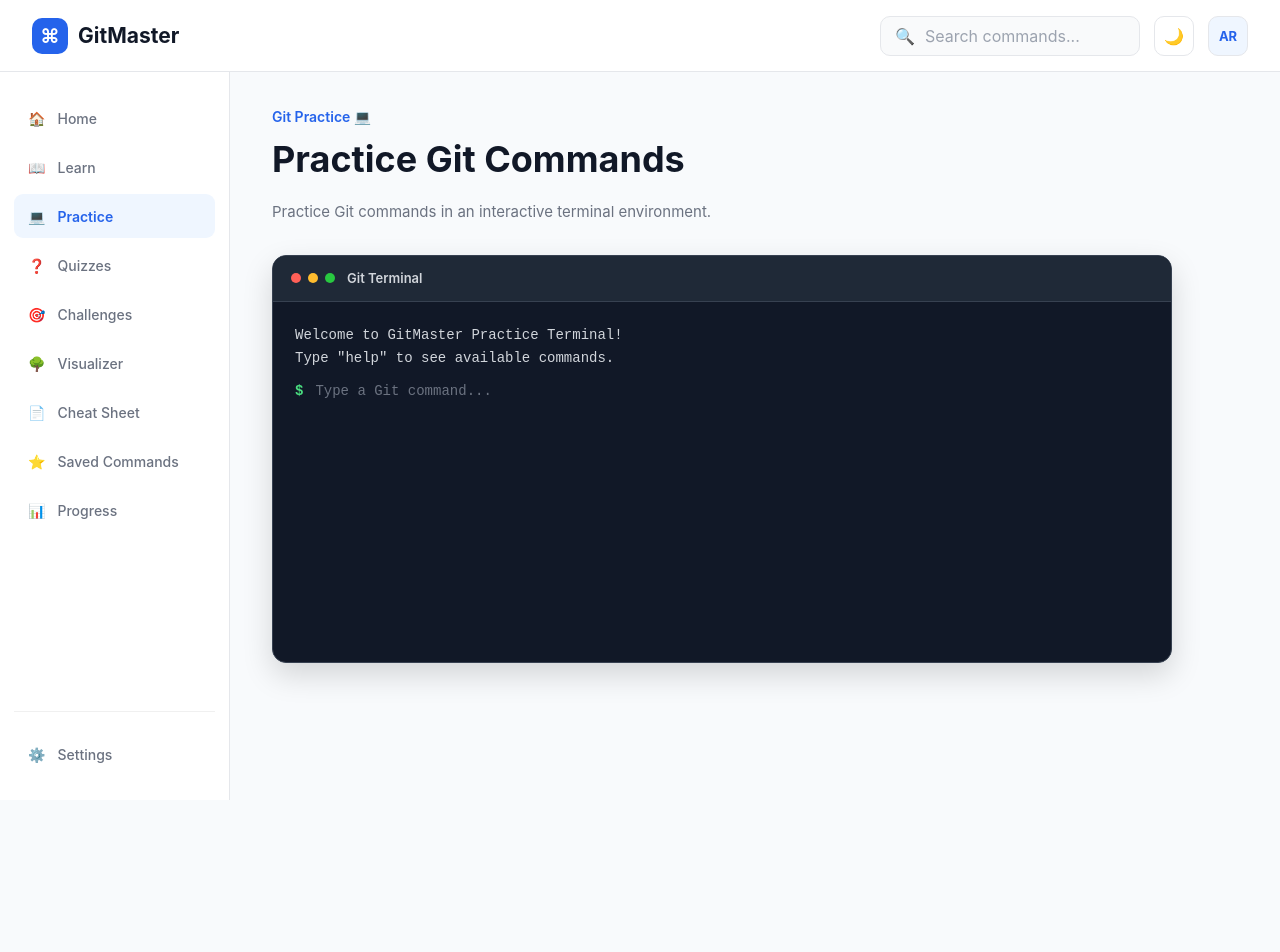
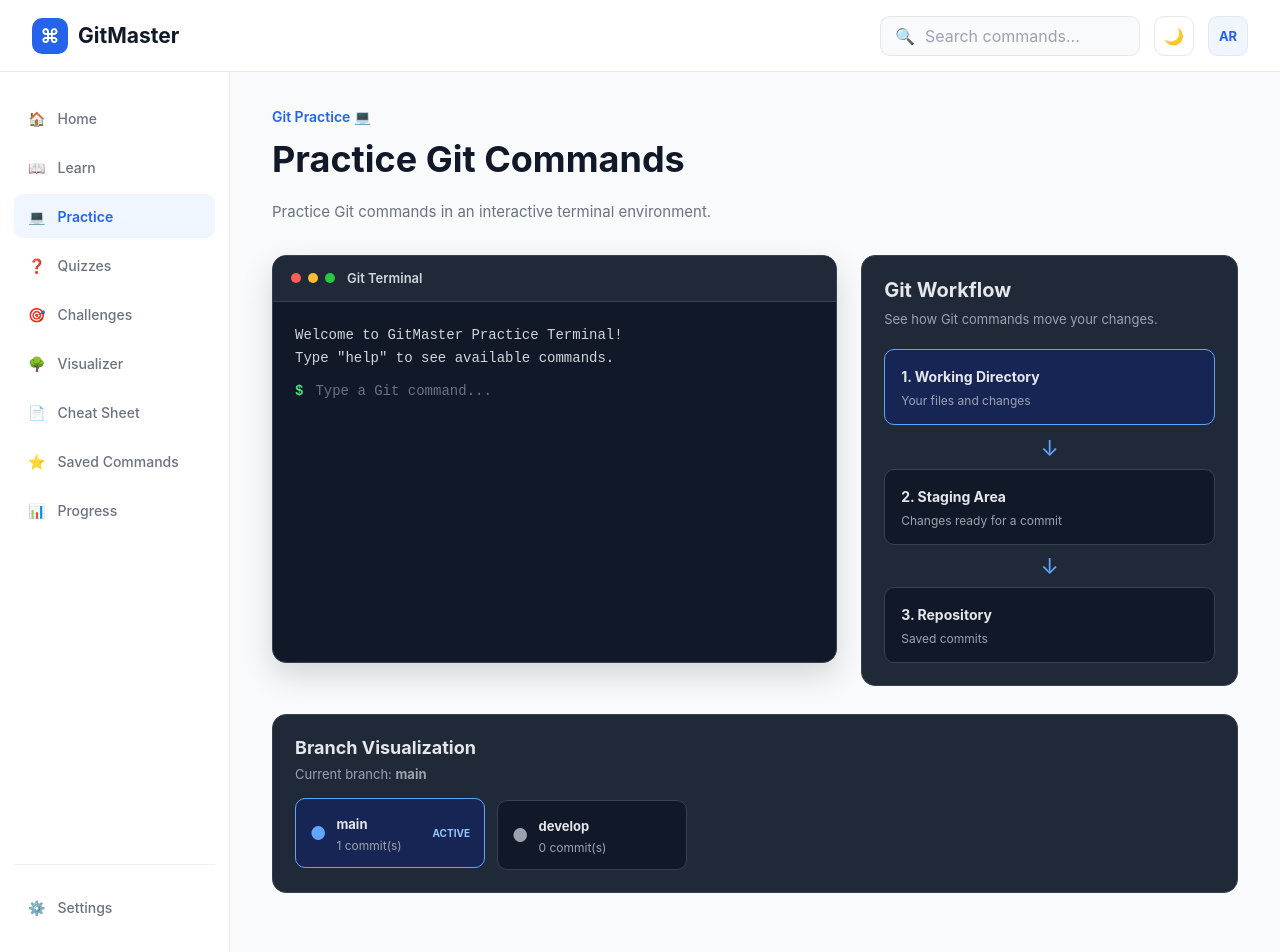
Before and after one commit to Ajayravichandran31/GitMaster, a React (Vite) app in the folder gitmaster-frontend/: page /practice in a window 1280 px wide. Before the commit the page ends 800 px from the top, so only its background shows below. Built offline with nearby package versions, Linux system fonts and the light colour scheme.

Commit message:
Add practice workflow visualization and animations

```diff
--- a/gitmaster-frontend/src/App.css
+++ b/gitmaster-frontend/src/App.css
@@ -1180,3 +1180,164 @@ button {
   background: #374151;
   color: #ffffff;
 }
+
+
+/* GitMaster Practice Workflow */
+
+.practice-workspace {
+  display: grid;
+  grid-template-columns: minmax(0, 1.5fr) minmax(260px, 1fr);
+  gap: 24px;
+  align-items: start;
+  margin-top: 30px;
+}
+
+.practice-workspace .practice-terminal {
+  min-width: 0;
+  max-width: none;
+  margin-top: 0;
+}
+
+.workflow-panel {
+  padding: 22px;
+  border: 1px solid #374151;
+  border-radius: 14px;
+  background: #1f2937;
+  color: #e5e7eb;
+}
+
+.workflow-panel h2 {
+  margin: 0 0 8px;
+  font-size: 20px;
+}
+
+.workflow-panel > p {
+  margin: 0 0 22px;
+  color: #9ca3af;
+  font-size: 13px;
+  line-height: 1.5;
+}
+
+.workflow-stage {
+  padding: 16px;
+  border: 1px solid #374151;
+  border-radius: 10px;
+  background: #111827;
+  transition: border-color 0.3s ease, background 0.3s ease,
+    transform 0.3s ease;
+}
+
+.workflow-stage strong {
+  font-size: 14px;
+}
+
+.workflow-stage p {
+  margin: 7px 0 0;
+  color: #9ca3af;
+  font-size: 12px;
+}
+
+.workflow-stage.active {
+  border-color: #60a5fa;
+  background: #172554;
+  transform: translateY(-2px);
+}
+
+.workflow-arrow {
+  padding: 8px 0;
+  text-align: center;
+  color: #60a5fa;
+  font-size: 22px;
+}
+
+@media (max-width: 1000px) {
+  .practice-workspace {
+    grid-template-columns: 1fr;
+  }
+}
+
+@media (max-width: 650px) {
+  .practice-workspace {
+    gap: 18px;
+  }
+
+  .workflow-panel {
+    padding: 16px;
+  }
+}
+
+
+/* Branch Visualization */
+
+.branch-visualization {
+  grid-column: 1 / -1;
+  margin-top: 4px;
+  padding: 22px;
+  border: 1px solid #374151;
+  border-radius: 14px;
+  background: #1f2937;
+  color: #e5e7eb;
+}
+
+.branch-visualization h3 {
+  margin: 0 0 8px;
+  font-size: 18px;
+}
+
+.branch-visualization > p {
+  margin: 0 0 18px;
+  color: #9ca3af;
+  font-size: 13px;
+}
+
+.branch-list {
+  display: flex;
+  flex-wrap: wrap;
+  gap: 12px;
+}
+
+.branch-item {
+  display: flex;
+  align-items: center;
+  gap: 10px;
+  min-width: 190px;
+  padding: 14px;
+  border: 1px solid #374151;
+  border-radius: 10px;
+  background: #111827;
+  transition: border-color 0.3s ease, background 0.3s ease,
+    transform 0.3s ease;
+}
+
+.branch-item.active {
+  border-color: #60a5fa;
+  background: #172554;
+  transform: translateY(-2px);
+}
+
+.branch-dot {
+  color: #9ca3af;
+  font-size: 18px;
+}
+
+.branch-item.active .branch-dot {
+  color: #60a5fa;
+}
+
+.branch-item strong {
+  font-size: 13px;
+  overflow-wrap: anywhere;
+}
+
+.branch-item p {
+  margin: 5px 0 0;
+  color: #9ca3af;
+  font-size: 12px;
+}
+
+.branch-active-label {
+  margin-left: auto;
+  color: #93c5fd;
+  font-size: 10px;
+  font-weight: 700;
+}
--- a/gitmaster-frontend/src/pages/Practice.jsx
+++ b/gitmaster-frontend/src/pages/Practice.jsx
@@ -4,6 +4,15 @@ function Practice() {
   const [command, setCommand] = useState('')
   const [commandHistory, setCommandHistory] = useState([])
   const [historyIndex, setHistoryIndex] = useState(-1)
+  const [workflowStage, setWorkflowStage] = useState('working')
+
+  const [branches, setBranches] = useState(['main', 'develop'])
+  const [activeBranch, setActiveBranch] = useState('main')
+  const [branchCommits, setBranchCommits] = useState({
+    main: ['a1b2c3d'],
+    develop: []
+  })
+
 
   const suggestions = [
   'git status',
@@ -58,23 +67,77 @@ setHistoryIndex(-1)
 } else if (enteredCommand === 'git log --oneline') {
   result =
     'a1b2c3d Initial commit'
+
 } else if (enteredCommand === 'git branch') {
-  result =
-    '* main\n  develop'
+  result = branches
+    .map((branch) => `${branch === activeBranch ? '* ' : '  '}${branch}`)
+    .join('\n')
+} else if (enteredCommand.startsWith('git branch ')) {
+  const newBranch = enteredCommand.slice('git branch '.length).trim()
+
+  if (!newBranch || branches.includes(newBranch)) {
+    result = `Branch '${newBranch}' already exists or is invalid.`
+  } else {
+    setBranches((previous) => [...previous, newBranch])
+    setBranchCommits((previous) => ({
+      ...previous,
+      [newBranch]: [...(previous[activeBranch] || [])]
+    }))
+    result = `Created branch '${newBranch}'.`
+  }
+} else if (
+  enteredCommand.startsWith('git switch ') ||
+  enteredCommand.startsWith('git checkout ')
+) {
+  const targetBranch = enteredCommand.startsWith('git switch ')
+    ? enteredCommand.slice('git switch '.length).trim()
+    : enteredCommand.slice('git checkout '.length).trim()
+
+  if (branches.includes(targetBranch)) {
+    setActiveBranch(targetBranch)
+    result = `Switched to branch '${targetBranch}'.`
+  } else {
+    result = `Branch '${targetBranch}' not found.`
+  }
 } else if (enteredCommand === 'git add') {
+
   result =
     'Changes added to staging area.'
 } else if (enteredCommand === 'git add .') {
   result =
     'All changes added to staging area.'
+
 } else if (enteredCommand === 'git commit') {
-  result =
-    '[main a1b2c3d] Initial commit'
+  const commitId = Math.random().toString(16).slice(2, 9)
+
+  setBranchCommits((previous) => ({
+    ...previous,
+    [activeBranch]: [
+      ...(previous[activeBranch] || []),
+      commitId
+    ]
+  }))
+
+  setWorkflowStage('repository')
+  result = `[${activeBranch} ${commitId}] Initial commit`
 } else if (enteredCommand.startsWith('git commit -m ')) {
-  const message = enteredCommand.slice(15).replace(/^"|"$/g, '')
+  const message = enteredCommand
+    .slice(15)
+    .replace(/^"|"$/g, '')
 
-  result =
-    `[main a1b2c3d] ${message}`
+  const commitId = Math.random().toString(16).slice(2, 9)
+
+  setBranchCommits((previous) => ({
+    ...previous,
+    [activeBranch]: [
+      ...(previous[activeBranch] || []),
+      commitId
+    ]
+  }))
+
+  setWorkflowStage('repository')
+  result = `[${activeBranch} ${commitId}] ${message}`
+
 } else if (enteredCommand === 'clear') {
       setOutput([])
       setCommand('')
@@ -110,7 +173,10 @@ setHistoryIndex(-1)
         </p>
       </section>
 
-      <section className="practice-terminal">
+
+      <div className="practice-workspace">
+        <section className="practice-terminal">
+
         <div className="terminal-header">
   <div className="terminal-dots">
     <span className="dot red"></span>
@@ -195,9 +261,62 @@ setHistoryIndex(-1)
     ))}
   </div>
 )}
+
         </div>
       </section>
+
+      <section className="workflow-panel">
+        <h2>Git Workflow</h2>
+        <p>See how Git commands move your changes.</p>
+
+        <div className={`workflow-stage ${workflowStage === 'working' ? 'active' : ''}`}>
+          <strong>1. Working Directory</strong>
+          <p>Your files and changes</p>
+        </div>
+
+        <div className="workflow-arrow">↓</div>
+
+        <div className={`workflow-stage ${workflowStage === 'staging' ? 'active' : ''}`}>
+          <strong>2. Staging Area</strong>
+          <p>Changes ready for a commit</p>
+        </div>
+
+        <div className="workflow-arrow">↓</div>
+
+        <div className={`workflow-stage ${workflowStage === 'repository' ? 'active' : ''}`}>
+          <strong>3. Repository</strong>
+          <p>Saved commits</p>
+        </div>
+      </section>
+
+        <div className="branch-visualization">
+          <h3>Branch Visualization</h3>
+          <p>Current branch: <strong>{activeBranch}</strong></p>
+
+          <div className="branch-list">
+            {branches.map((branch) => (
+              <div
+                key={branch}
+                className={`branch-item ${branch === activeBranch ? 'active' : ''}`}
+              >
+                <span className="branch-dot">●</span>
+                <div>
+                  <strong>{branch}</strong>
+                  <p>
+                    {(branchCommits[branch] || []).length} commit(s)
+                  </p>
+                </div>
+                {branch === activeBranch && (
+                  <span className="branch-active-label">ACTIVE</span>
+                )}
+              </div>
+            ))}
+          </div>
+        </div>
+
+      </div>
     </main>
+
   )
 }
 
```
